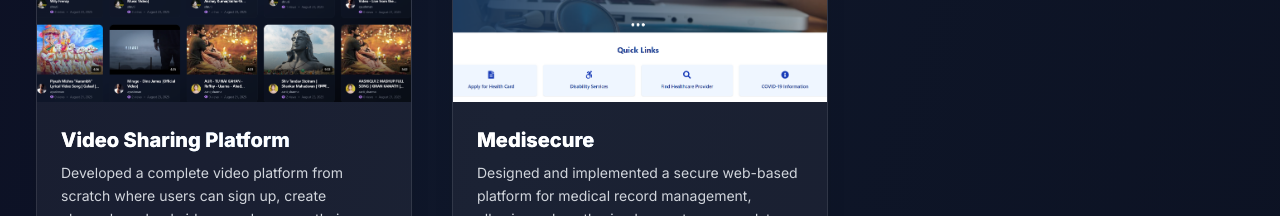
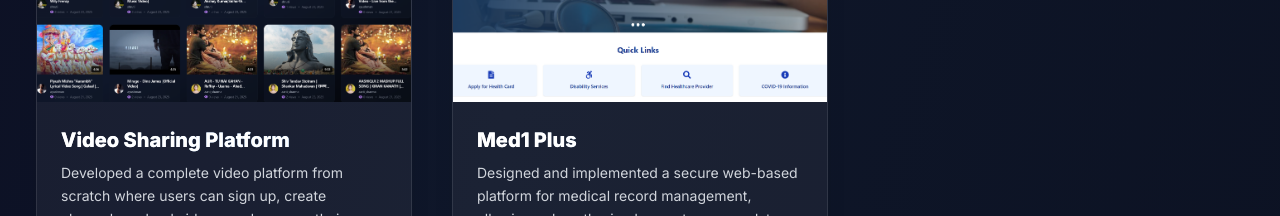
Before and after one commit to gouravsharma1711/Portfolio, a React (Vite) app: page / in a window 1280 px wide. Shown: the part 2780-2996 px from the top of the page. Built offline with nearby package versions, Linux system fonts and the light colour scheme.

Commit message:
errros resolving 7

```diff
--- a/src/Components/Projects/Projects.jsx
+++ b/src/Components/Projects/Projects.jsx
@@ -13,7 +13,7 @@ const projects = [
   },
   {
     index:2,
-    title: "Medisecure",
+    title: "Med1 Plus",
     description:
       "Designed and implemented a secure web-based platform for medical record management, allowing only authorized users to access data. Implemented robust authentication and search features for efficient use.",
     image: "h../../public/other/medisecure.png",
```
